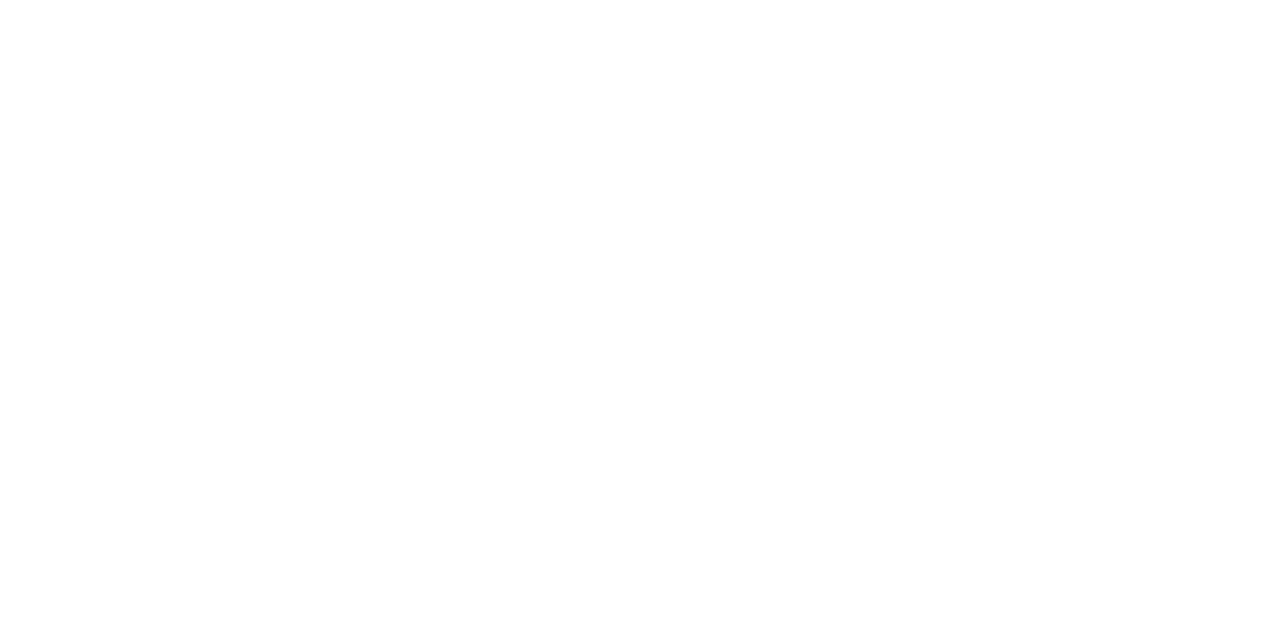
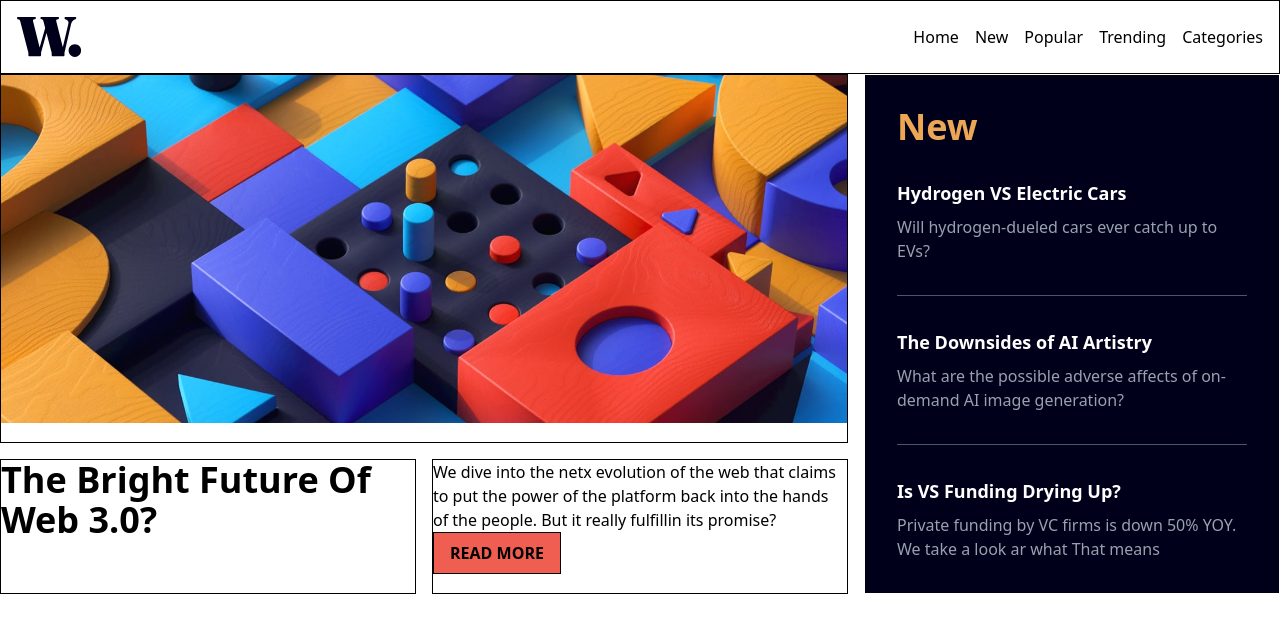
Before and after one commit to AlexanderG8/code201-review, a plain HTML site: page index.html in a window 1280 px wide. Drawn offline with nearby package versions, Linux system fonts and the light colour scheme.

Commit message:
Avance de mi pagina web con Tailwind

```diff
--- a/index.html
+++ b/index.html
@@ -7,6 +7,48 @@
     <title>Document</title>
 </head>
 <body>
-
+    <header class="flex justify-between border p-4">
+        <img src="./images/logo.svg" alt="logo">
+        <ul class="flex items-center gap-4">
+            <li>Home</li>
+            <li>New</li>
+            <li>Popular</li>
+            <li>Trending</li>
+            <li>Categories</li>
+        </ul>
+    </header>
+    <main>
+        <div class="grid grid-cols-3 gap-4">
+            <div class="col-span-2 border">
+                <img src="./images/image-web-3-desktop.jpg" alt="">
+            </div>
+            <div class="row-span-2 bg-[#00001a] text-white border p-8">
+                <h2 class="text-4xl text-[#eca754] font-bold mb-8">New</h2>
+                <div class="space-y-8">
+                    <div>
+                        <h3 class="text-lg font-bold mb-2">Hydrogen VS Electric Cars</h3>
+                        <p class="mb-8 text-gray-400">Will hydrogen-dueled cars ever catch up to EVs?</p>
+                    </div>
+                    <hr class="border-gray-600">
+                    <div>
+                        <h3 class="text-lg font-bold mb-2">The Downsides of AI Artistry</h3>
+                        <p class="mb-8 text-gray-400">What are the possible adverse affects of on-demand AI image generation?</p>
+                    </div>
+                    <hr class="border-gray-600">
+                    <div>
+                        <h3 class="text-lg font-bold mb-2">Is VS Funding Drying Up?</h3>
+                        <p class="text-gray-400">Private funding by VC firms is down 50% YOY. We take a look ar what That means</p>
+                    </div>
+                </div>
+            </div>
+            <div class="border">
+                <h2 class="text-4xl font-bold">The Bright Future Of Web 3.0?</h2>
+            </div>
+            <div class="border">
+                <p>We dive into the netx evolution of the web that claims to put the power of the platform back into the hands of the people. But it really fulfillin its promise?</p>
+                <button class="border bg-[#F05D51] px-4 py-2 font-semibold trakind-[2px]">READ MORE</button>
+            </div>
+        </div>
+    </main>
 </body>
 </html>
```
Also changed, not shown: images/icon-menu-close.svg (added), images/icon-menu.svg (added), images/image-gaming-growth.jpg (added), images/image-retro-pcs.jpg (added), images/image-top-laptops.jpg (added), images/image-web-3-desktop.jpg (added), images/image-web-3-mobile.jpg (added), images/logo.svg (added).
